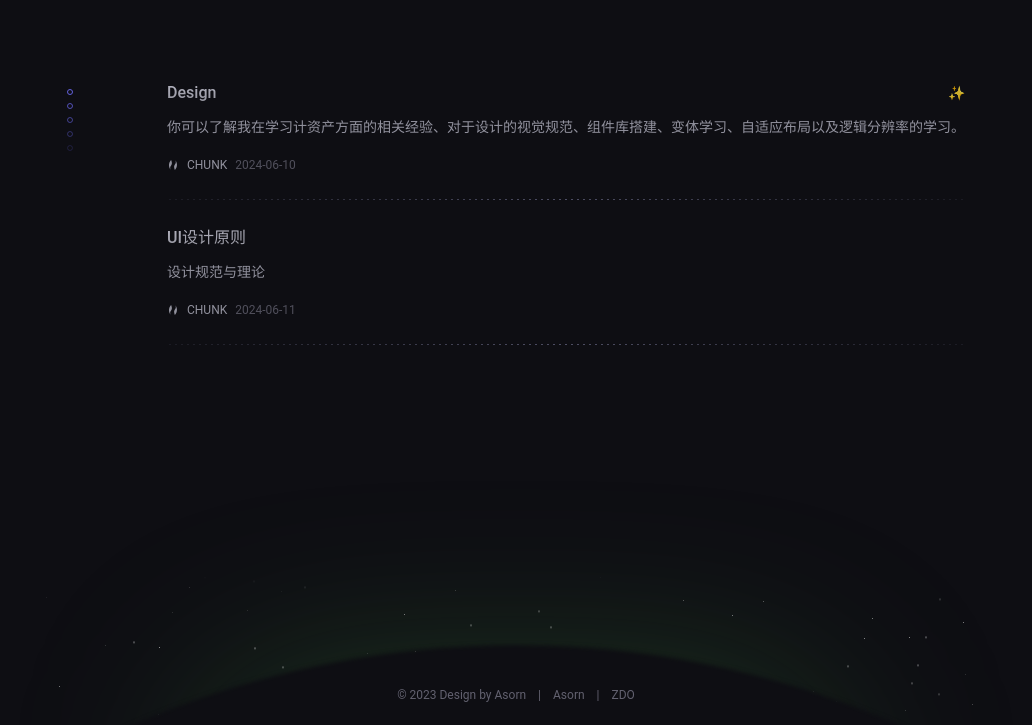
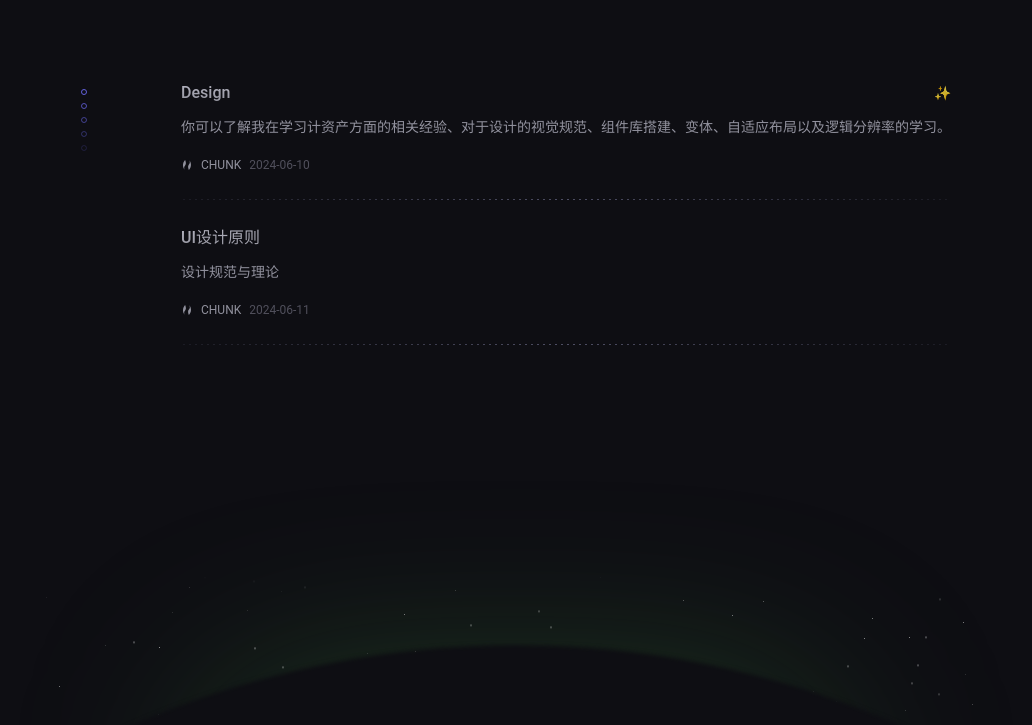
Before and after one commit to CHunkJIe/CHunkJIe.github.io, a plain HTML site: page blog.html in a window 1280 px wide. Shown: the part 75-800 px from the top of the page, without its empty margins (124-1156 px from the left). Drawn offline with Linux system fonts and the light colour scheme.

Commit message:
Add files via upload

```diff
--- a/blog.html
+++ b/blog.html
@@ -47,7 +47,7 @@
                             </div>
                             <div class="tag">✨</div>
                         </div>
-                        <div class="desc">你可以了解我在学习计资产方面的相关经验、对于设计的视觉规范、组件库搭建、变体学习、自适应布局以及逻辑分辨率的学习。</div>
+                        <div class="desc">你可以了解我在学习计资产方面的相关经验、对于设计的视觉规范、组件库搭建、变体、自适应布局以及逻辑分辨率的学习。</div>
                     </div>
                     <div class="info">
                         <div class="info-avatar"><img src="./assets/blog/avatar.svg"></div>
@@ -88,17 +88,7 @@
         </div>
     </div>
     <div class="footer">
-        <div class="copyright">
-            <div>© 2023 Design by <a href="https://asorn.cn/" target="_blank">Asorn</a></div>
-            <span>|</span>
-            <div class="fillings">
-                <a href="https://asorn.cn/" target="_blank">Asorn</a>
-            </div>
-            <span>|</span>
-            <div class="friends">
-                <a href="https://zdo.fun/" target="_blank">ZDO</a>
-            </div>
-        </div>
+
     </div>
     <div class="widget">
         <div class="shape-light"></div>
```
